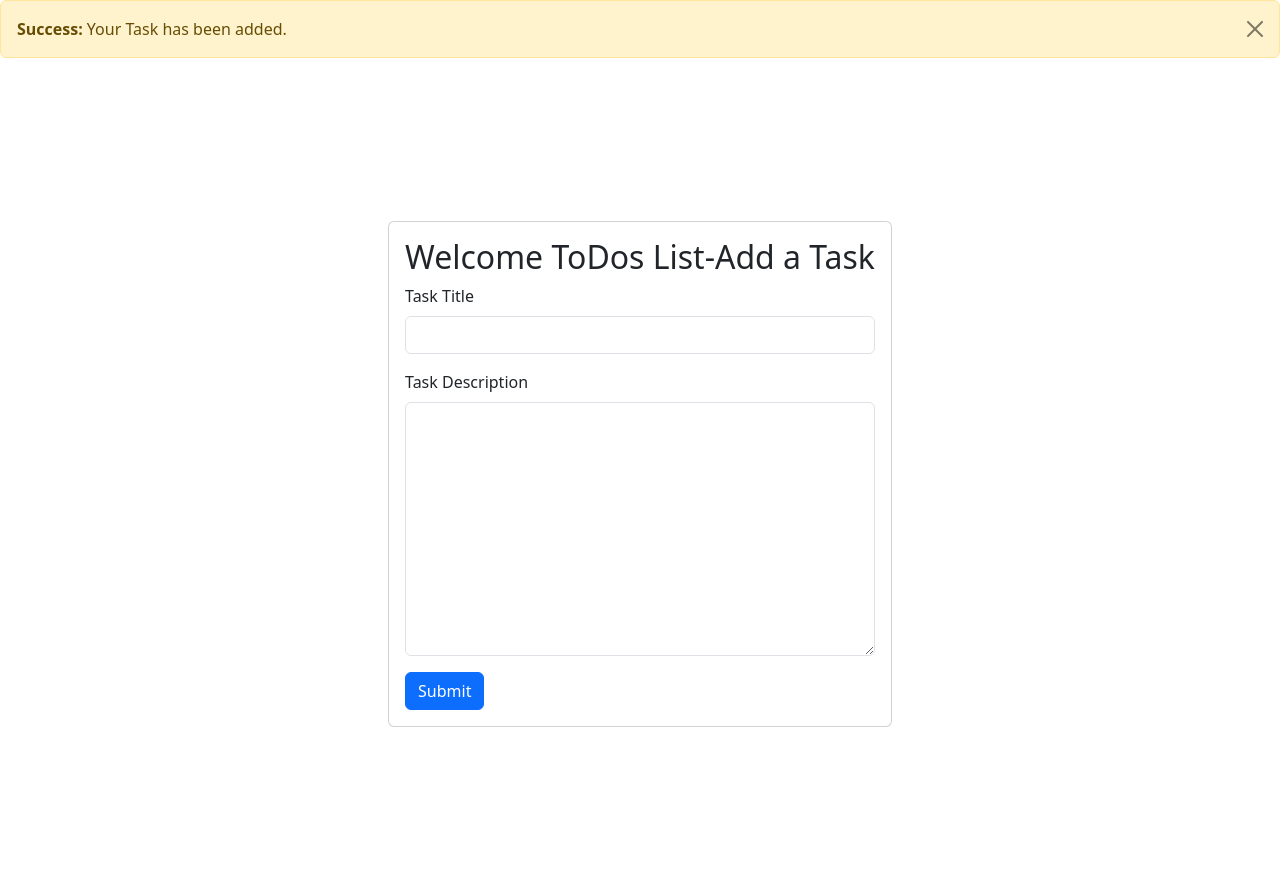
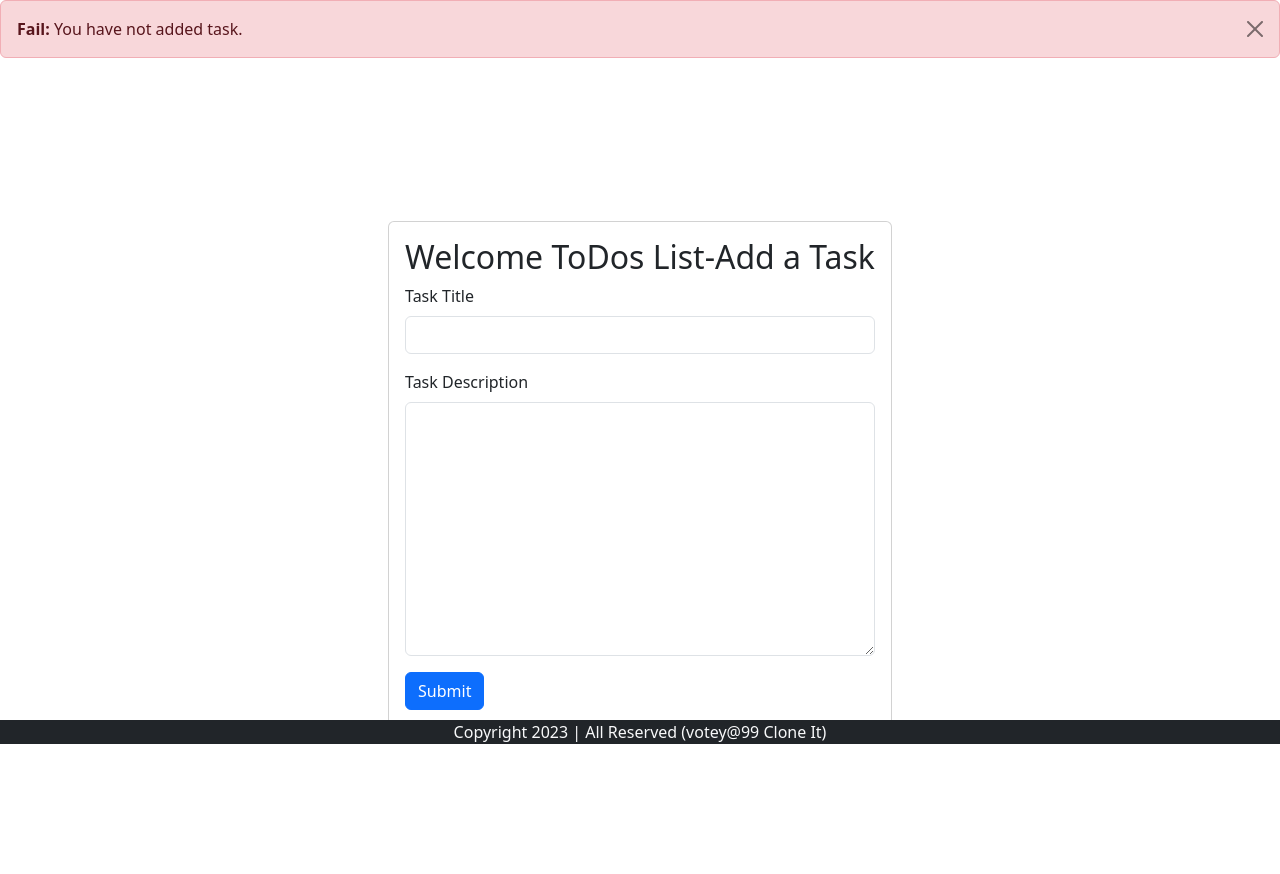
Before and after one commit to Arkimedij/todolist, a Django app: page / in a window 1280 px wide. Shown: the part 56-930 px from the top of the page. Run offline with Django 4.2, Linux system fonts and the light colour scheme.

Commit message:
first commit 22 Dec

```diff
--- a/todolist/todoapp/templates/home.html
+++ b/todolist/todoapp/templates/home.html
@@ -34,9 +34,9 @@
       </div>
 
     {% else %}
-      <div class="alert alert-warning alert-dismissible fade show" role="alert">
-        <strong>Success:</strong> Your Task has been added.
-        <button type="button" class="btn-close" data-bs-dismiss="alert" aria-label="Close"></button>
+      <div class="alert alert-danger alert-dismissible fade show" role="alert">
+        <strong>Fail:</strong> You have not added task.
+        <button type="button" class="btn-close"ask has been added. data-bs-dismiss="alert" aria-label="Close"></button>
       </div>
 
     {% endif %}
@@ -63,6 +63,10 @@
         </div>
     </div>
 
+
+    <footer>
+      <p class = "text-center bg-dark text-light fixed-bottom my-0">Copyright 2023 | All Reserved (votey@99 Clone It)</p>
+    </footer>
     <script src="https://cdn.jsdelivr.net/npm/bootstrap@5.3.2/dist/js/bootstrap.bundle.min.js" integrity="sha384-C6RzsynM9kWDrMNeT87bh95OGNyZPhcTNXj1NW7RuBCsyN/o0jlpcV8Qyq46cDfL" crossorigin="anonymous"></script>
   </body>
 </html>
--- a/todolist/todoapp/templates/task.html
+++ b/todolist/todoapp/templates/task.html
@@ -34,9 +34,9 @@
 
 
       <div class="container my-3">
-        <h2 class="text-center">Here is the list of your tasks</h2>
+        <h2 class="text-center py-3">ToDo List</h2>
 
-        <table class = "table table-dark table-hover">
+        <table class = "table table-dark ">
             <thead>
                 <th scope = "col">No</th>
                 <th scope = "col">Task</th>
@@ -49,7 +49,7 @@
               {% for task in tasks %}
               <tr>
                 <th scope = "row">{{forloop.counter}}</th>
-                <td>{{task.tasktitle}}</td>
+                <td>{{task.taskTitle}}</td>
                 <td>{{task.taskdesc}}</td>
                 <td>{{task.time}}</td>
               </tr>
```
Also changed, not shown: todolist/db.sqlite3.
